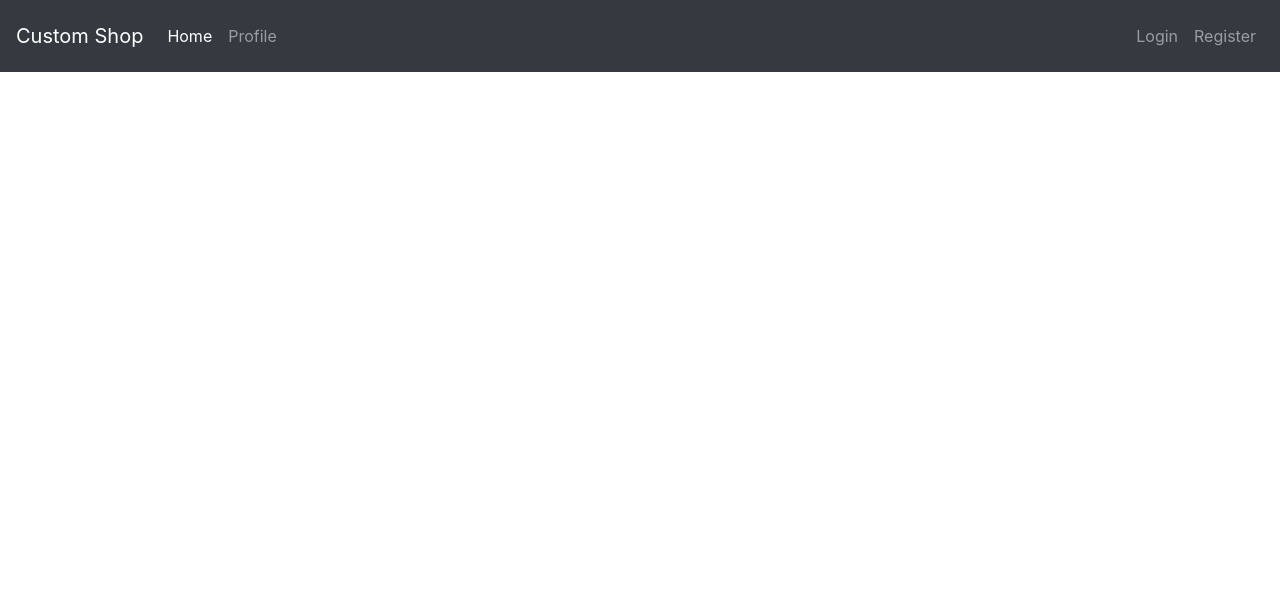
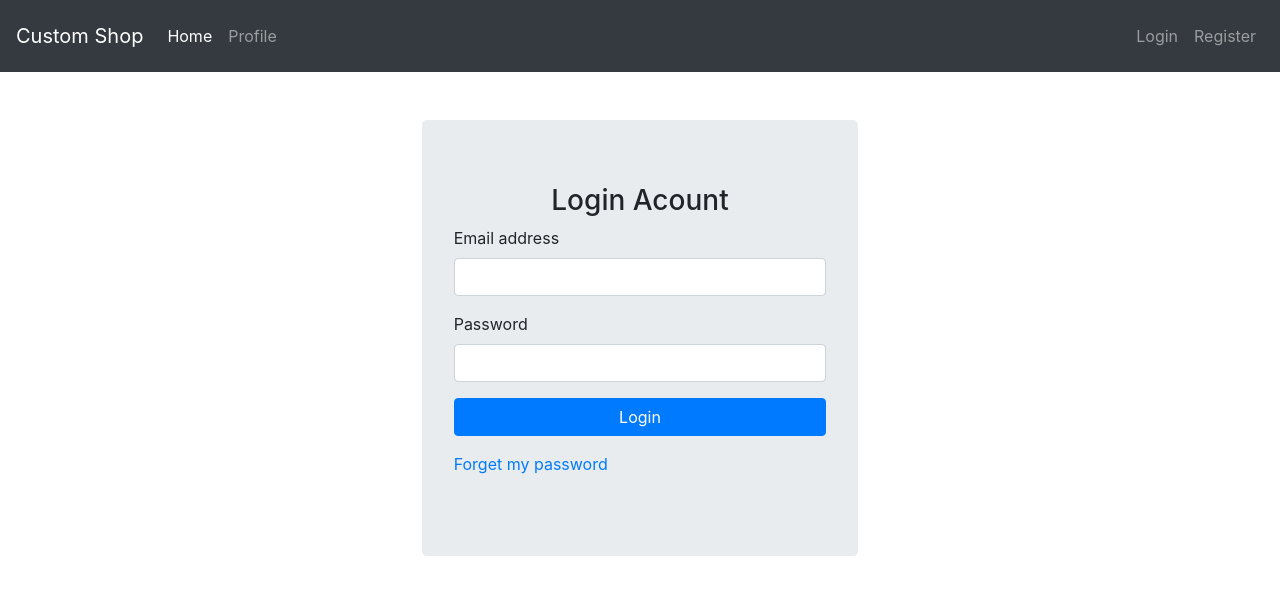
Before and after one commit to PrisecaruEmilia/ReactPassportAuth, a React (Create React App) app: page /login in a window 1280 px wide. Shown: the top 594 px of the page. Built offline with nearby package versions, Linux system fonts and the light colour scheme.

Commit message:
login page

```diff
--- a/src/common/Header.js
+++ b/src/common/Header.js
@@ -3,6 +3,9 @@ import Navbar from './Navbar';
 import Home from '../components/Home';
 
 import { BrowserRouter as Router, Switch, Route, Link } from 'react-router-dom';
+import Login from '../components/Login';
+import Register from '../components/Register';
+import ForgetPassword from '../components/ForgetPassword';
 
 export class Header extends Component {
   render() {
@@ -12,6 +15,9 @@ export class Header extends Component {
           <Navbar />
           <Switch>
             <Route exact path="/" component={Home} />
+            <Route exact path="/login" component={Login} />
+            <Route exact path="/register" component={Register} />
+            <Route exact path="/forget" component={ForgetPassword} />
           </Switch>
         </div>
       </Router>
--- a/src/common/Navbar.js
+++ b/src/common/Navbar.js
@@ -1,13 +1,14 @@
 import React, { Component } from 'react';
+import { BrowserRouter as Router, Switch, Route, Link } from 'react-router-dom';
 
 export class Navbar extends Component {
   render() {
     return (
       <div>
         <nav class="navbar navbar-expand-lg navbar-dark bg-dark">
-          <a class="navbar-brand" href="#">
+          <Link class="navbar-brand" to="/">
             Custom Shop
-          </a>
+          </Link>
           <button
             class="navbar-toggler"
             type="button"
@@ -22,27 +23,27 @@ export class Navbar extends Component {
           <div class="collapse navbar-collapse" id="navbarText">
             <ul class="navbar-nav mr-auto">
               <li class="nav-item active">
-                <a class="nav-link" href="#">
+                <Link class="nav-link" to="/">
                   Home <span class="sr-only">(current)</span>
-                </a>
+                </Link>
               </li>
               <li class="nav-item">
-                <a class="nav-link" href="#">
+                <Link class="nav-link" to="#">
                   Profile
-                </a>
+                </Link>
               </li>
             </ul>
             <span class="navbar-text">
               <ul class="navbar-nav mr-auto">
                 <li class="nav-item">
-                  <a class="nav-link" href="#">
+                  <Link class="nav-link" to="/login">
                     Login
-                  </a>
+                  </Link>
                 </li>
                 <li class="nav-item">
-                  <a class="nav-link" href="#">
+                  <Link class="nav-link" to="/register">
                     Register
-                  </a>
+                  </Link>
                 </li>
               </ul>
             </span>
--- /dev/null
+++ b/src/components/ForgetPassword.js
@@ -0,0 +1,13 @@
+import React, { Component } from 'react';
+
+export class ForgetPassword extends Component {
+  render() {
+    return (
+      <div>
+        <h1>Forget password page</h1>
+      </div>
+    );
+  }
+}
+
+export default ForgetPassword;
--- /dev/null
+++ b/src/components/Login.js
@@ -0,0 +1,44 @@
+import React, { Component } from 'react';
+import { Link } from 'react-router-dom';
+
+export class Login extends Component {
+  render() {
+    return (
+      <div className="mt-5">
+        <div className="row">
+          <div className="jumbotron col-lg-4 offset-lg-4">
+            <h3 className="text-center">Login Acount</h3>
+            <form>
+              <div class="form-group">
+                <label for="exampleInputEmail1">Email address</label>
+                <input
+                  type="email"
+                  class="form-control"
+                  id="exampleInputEmail1"
+                  aria-describedby="emailHelp"
+                />
+              </div>
+              <div class="form-group">
+                <label for="exampleInputPassword1">Password</label>
+                <input
+                  type="password"
+                  class="form-control"
+                  id="exampleInputPassword1"
+                />
+              </div>
+
+              <button type="submit" class="btn btn-primary btn-block">
+                Login
+              </button>
+              <p className="mt-3">
+                <Link to="/forget">Forget my password</Link>
+              </p>
+            </form>
+          </div>
+        </div>
+      </div>
+    );
+  }
+}
+
+export default Login;
--- /dev/null
+++ b/src/components/Register.js
@@ -0,0 +1,13 @@
+import React, { Component } from 'react';
+
+export class Register extends Component {
+  render() {
+    return (
+      <div>
+        <h1>Register Page</h1>
+      </div>
+    );
+  }
+}
+
+export default Register;
```
Also changed, not shown: src/components/Profile.js (added, +9 -0 lines).
